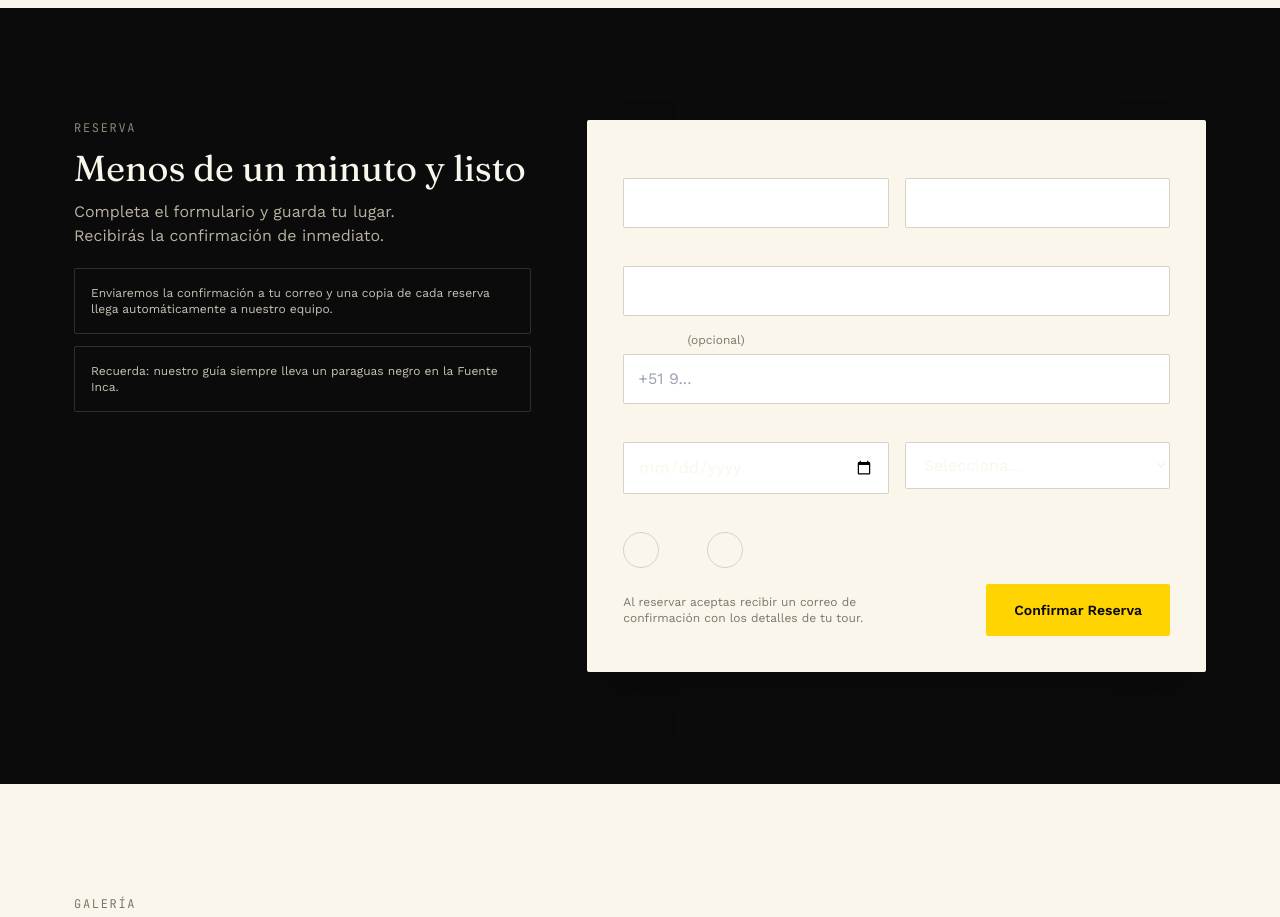
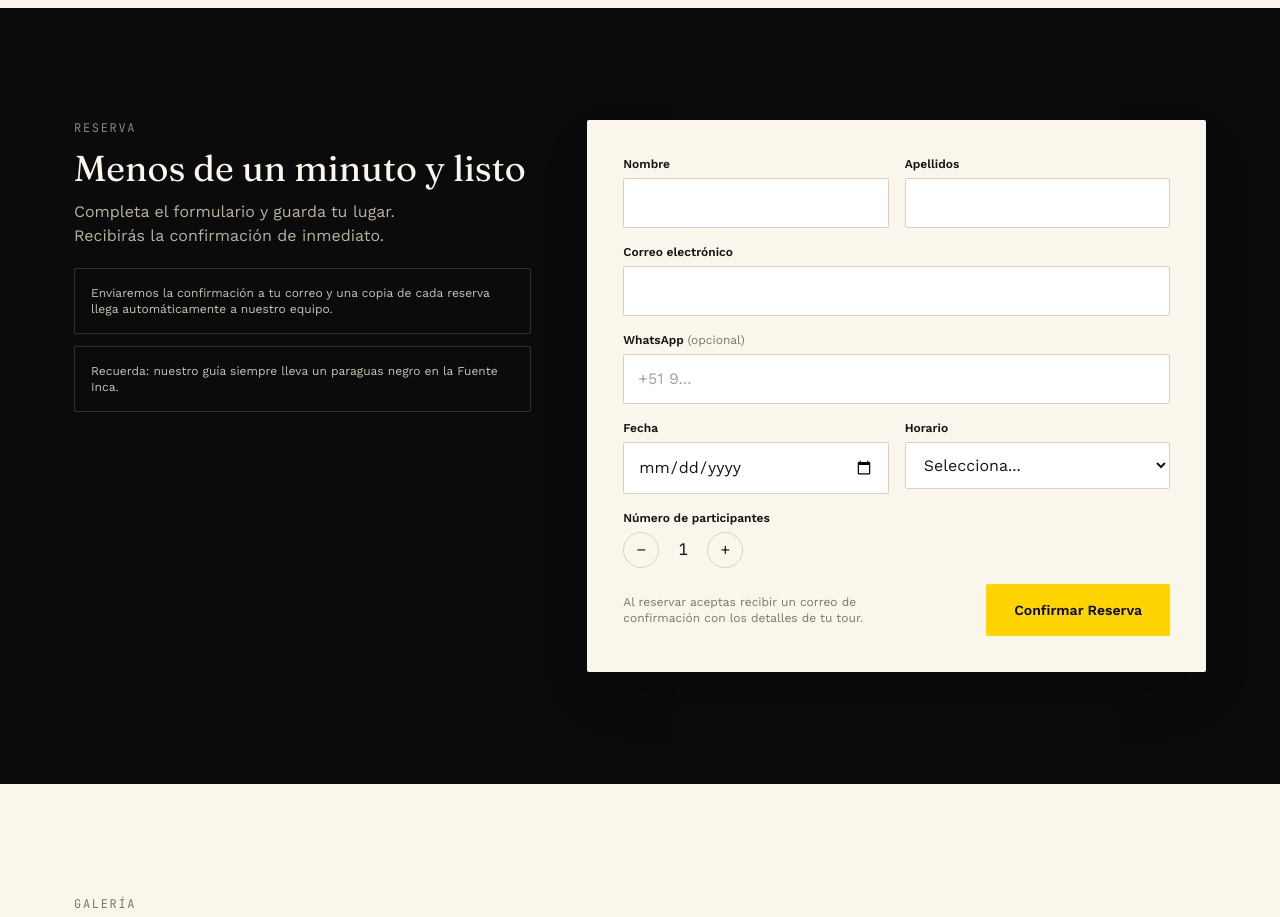
Before and after one commit to perucultour-bot/cuscowalk, a Next.js app: page / in a window 1280 px wide. Shown: the part 4040-4957 px from the top of the page. Built offline with nearby package versions, Linux system fonts and the light colour scheme.

Commit message:
Update Booking.tsx

```diff
--- a/components/Booking.tsx
+++ b/components/Booking.tsx
@@ -61,11 +61,11 @@ export default function Booking({ prefillSlot }: { prefillSlot: string | null })
 
   if (status === "done") {
     return (
-      <div className="bg-crema dark:bg-negro-soft text-inherit rounded p-9 shadow-2xl text-center">
+      <div className="bg-crema dark:bg-negro-soft text-[#151513] dark:text-crema rounded p-9 shadow-2xl text-center">
         <div className="w-14 h-14 rounded-full bg-amarillo text-negro flex items-center justify-center mx-auto mb-5">✓</div>
         <h3 className="font-serif text-2xl">{t.booking.confirmTitle}</h3>
         <p className="text-piedra mt-2">{t.booking.confirmLead}</p>
-        <div className="text-left bg-white dark:bg-negro-800 border border-piedra-200 dark:border-negro-800 rounded p-5 mt-6 text-sm">
+        <div className="text-left bg-white dark:bg-negro-800 text-[#151513] dark:text-crema border border-piedra-200 dark:border-negro-800 rounded p-5 mt-6 text-sm">
           {[
             [t.booking.first, `${form.firstName} ${form.lastName}`],
             [t.booking.email, form.email],
@@ -91,43 +91,43 @@ export default function Booking({ prefillSlot }: { prefillSlot: string | null })
   const field = (key: keyof FormState) => errors[key] ? "border-red-500" : "border-piedra-200 dark:border-negro-800";
 
   return (
-    <form onSubmit={handleSubmit} className="bg-crema dark:bg-negro-soft rounded p-9 shadow-2xl" noValidate>
+    <form onSubmit={handleSubmit} className="bg-crema dark:bg-negro-soft text-[#151513] dark:text-crema rounded p-9 shadow-2xl" noValidate>
       {status === "error" && (
         <p className="text-red-600 text-sm mb-4 bg-red-50 border border-red-200 rounded p-3">{t.booking.errServer}</p>
       )}
       <div className="grid sm:grid-cols-2 gap-4">
         <div className="flex flex-col gap-1.5">
           <label className="text-xs font-semibold">{t.booking.first}</label>
-          <input className={`border rounded px-3.5 py-3 bg-white dark:bg-negro-800 ${field("firstName")}`}
+          <input className={`border rounded px-3.5 py-3 bg-white dark:bg-negro-800 text-[#151513] dark:text-crema ${field("firstName")}`}
             value={form.firstName} onChange={(e) => setForm({ ...form, firstName: e.target.value })} />
           {errors.firstName && <span className="text-xs text-red-600">{errors.firstName}</span>}
         </div>
         <div className="flex flex-col gap-1.5">
           <label className="text-xs font-semibold">{t.booking.last}</label>
-          <input className={`border rounded px-3.5 py-3 bg-white dark:bg-negro-800 ${field("lastName")}`}
+          <input className={`border rounded px-3.5 py-3 bg-white dark:bg-negro-800 text-[#151513] dark:text-crema ${field("lastName")}`}
             value={form.lastName} onChange={(e) => setForm({ ...form, lastName: e.target.value })} />
           {errors.lastName && <span className="text-xs text-red-600">{errors.lastName}</span>}
         </div>
         <div className="flex flex-col gap-1.5 sm:col-span-2">
           <label className="text-xs font-semibold">{t.booking.email}</label>
-          <input type="email" className={`border rounded px-3.5 py-3 bg-white dark:bg-negro-800 ${field("email")}`}
+          <input type="email" className={`border rounded px-3.5 py-3 bg-white dark:bg-negro-800 text-[#151513] dark:text-crema ${field("email")}`}
             value={form.email} onChange={(e) => setForm({ ...form, email: e.target.value })} />
           {errors.email && <span className="text-xs text-red-600">{errors.email}</span>}
         </div>
         <div className="flex flex-col gap-1.5 sm:col-span-2">
           <label className="text-xs font-semibold">{t.booking.whatsapp} <span className="font-normal text-piedra">{t.booking.optional}</span></label>
-          <input type="tel" placeholder="+51 9..." className="border border-piedra-200 dark:border-negro-800 rounded px-3.5 py-3 bg-white dark:bg-negro-800"
+          <input type="tel" placeholder="+51 9..." className="border border-piedra-200 dark:border-negro-800 rounded px-3.5 py-3 bg-white dark:bg-negro-800 text-[#151513] dark:text-crema"
             value={form.phone} onChange={(e) => setForm({ ...form, phone: e.target.value })} />
         </div>
         <div className="flex flex-col gap-1.5">
           <label className="text-xs font-semibold">{t.booking.date}</label>
-          <input type="date" min={todayISO} className={`border rounded px-3.5 py-3 bg-white dark:bg-negro-800 ${field("date")}`}
+          <input type="date" min={todayISO} className={`border rounded px-3.5 py-3 bg-white dark:bg-negro-800 text-[#151513] dark:text-crema ${field("date")}`}
             value={form.date} onChange={(e) => setForm({ ...form, date: e.target.value })} />
           {errors.date && <span className="text-xs text-red-600">{errors.date}</span>}
         </div>
         <div className="flex flex-col gap-1.5">
           <label className="text-xs font-semibold">{t.booking.time}</label>
-          <select className={`border rounded px-3.5 py-3 bg-white dark:bg-negro-800 ${field("time")}`}
+          <select className={`border rounded px-3.5 py-3 bg-white dark:bg-negro-800 text-[#151513] dark:text-crema ${field("time")}`}
             value={form.time} onChange={(e) => setForm({ ...form, time: e.target.value })}>
             <option value="">{t.booking.timePlaceholder}</option>
             <option value="10:30 AM">10:30 AM</option>
```
